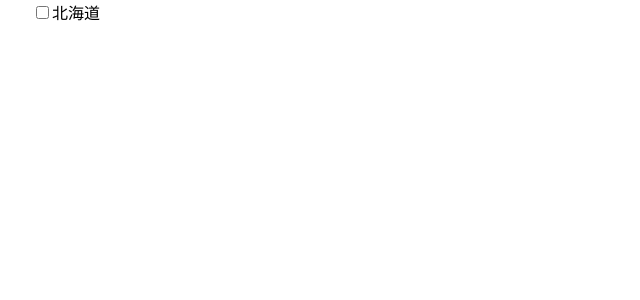
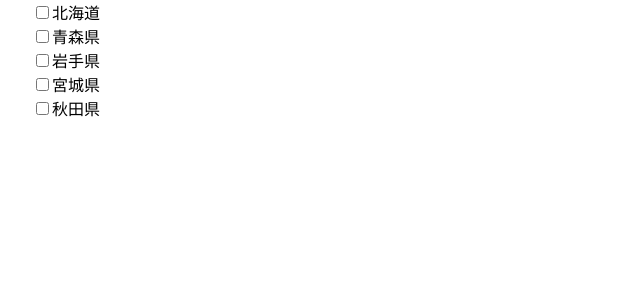
Before and after one commit to h-yoshikai/resas-graph-app, a Next.js app: page / in a window 1280 px wide. Shown: the top 300 px of the page, without its empty margins (0-640 px from the left). Built offline with nearby package versions, Linux system fonts and the light colour scheme.

Commit message:
feat: 配列データをもとにチェックボックスを表示

```diff
--- a/src/components/SelectPrefectureArea/SelectPrefectureArea.jsx
+++ b/src/components/SelectPrefectureArea/SelectPrefectureArea.jsx
@@ -1,8 +1,42 @@
 export const SelectPrefectureArea = () => {
   return (
     <div>
-      <input type="checkbox" name="prefecture" id="prefCode1" />
-      <label htmlFor="prefCode1">北海道</label>
+      {PREFECTURE_LIST.result.map((pref) => (
+        <div key={pref.prefCode}>
+          <input
+            type="checkbox"
+            name="prefecture"
+            id={`prefCode${pref.prefCode}`}
+          />
+          <label htmlFor={`prefCode${pref.prefCode}`}>{pref.prefName}</label>
+        </div>
+      ))}
     </div>
   );
 };
+
+const PREFECTURE_LIST = {
+  message: null,
+  result: [
+    {
+      prefCode: 1,
+      prefName: "北海道",
+    },
+    {
+      prefCode: 2,
+      prefName: "青森県",
+    },
+    {
+      prefCode: 3,
+      prefName: "岩手県",
+    },
+    {
+      prefCode: 4,
+      prefName: "宮城県",
+    },
+    {
+      prefCode: 5,
+      prefName: "秋田県",
+    },
+  ],
+};
```
